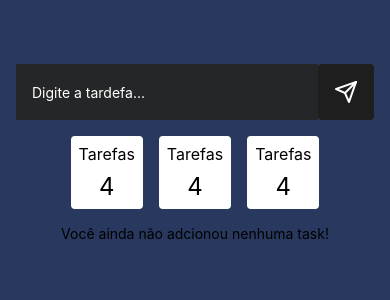
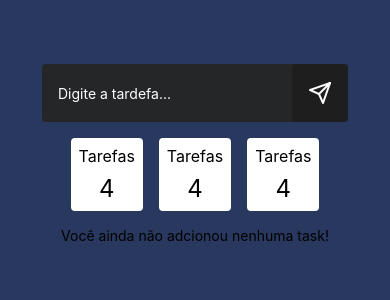
Before and after one commit to amaralmk2/residencia-tic-36, a React Native app: screen / in a window 390 px wide. Shown: the top 300 px of the page. Built offline with nearby package versions, Linux system fonts and the light colour scheme.

Commit message:
Criado funcao useState no projeto, incluido verificaçao se o campo de texto esta vazio, verificacao se a tarefa ja existe

```diff
--- a/App.tsx
+++ b/App.tsx
@@ -1,20 +1,50 @@
 import { StatusBar } from 'expo-status-bar';
 import { useEffect, useState } from 'react';
-import { FlatList, StyleSheet, Text, View } from 'react-native';
+import { FlatList, StyleSheet, Text, TextInput, TouchableOpacity, View } from 'react-native';
 import { Tasks } from './src/components/Tasks';
 import { CardNumber } from './src/components/CardNumber';
 import { InputAddTask } from './src/components/InputAddTask';
 import { Colors } from 'react-native/Libraries/NewAppScreen';
+import { Feather }  from '@expo/vector-icons';
 
 export default function App() {
 
-  const [Task, setTask] = useState<{description: string; checked: boolean}[]>([]);
+  const [tasks, setTask] = useState<{description: string; checked: boolean}[]>([]);
   const [taskText, setTaskText] = useState("");
+
+  function handleTaskAdd(){
+
+    if(taskText.length > 0){
+      console.log("Vazio!");
+    }
+
+    if(tasks.some((tasks)=> tasks.description === taskText)) {
+    console.log("Essa tarefa já existe!");
+    }
+
+    const newTask = {description: taskText, checked: false};
+    setTask([...tasks, newTask]);
+    setTaskText('');
+  }
 
   return (
     <View style={styles.container}>
+      <StatusBar style="auto" />
 
-      <InputAddTask/>
+      <View style={styles.InputContainer}>
+        <TextInput
+        style={styles.input}
+        placeholder='Digite a tardefa...'
+        placeholderTextColor="white"
+        keyboardType='default'
+        onChangeText={setTaskText}
+        value={taskText}
+        />
+        <TouchableOpacity style={styles.InputButton}>
+        <Feather name='send' size={24} color="white" />
+        </TouchableOpacity>
+        </View>
+
       <View style={{flexDirection: 'row', gap: 16}}>
         <CardNumber />
         <CardNumber />
@@ -24,7 +54,7 @@ export default function App() {
 
     <FlatList
 
-      data={Task}
+      data={tasks}
       keyExtractor={(item, index) => index.toString()}
       renderItem={
         ({item}) => (
@@ -35,17 +65,8 @@ export default function App() {
       ListEmptyComponent={() => (
 
         <View><Text >Você ainda não adcionou nenhuma task!</Text></View>
-      )}
-
-
-        />
-
-      <StatusBar style="auto" />
+      )}/>
     </View>
-
-
-
-
   );
 }
 
@@ -59,4 +80,29 @@ const styles = StyleSheet.create({
     paddingTop: 64,
     gap: 16,
   },
+
+  InputContainer:{
+
+    flexDirection: 'row',
+    borderRadius: 4,
+    backgroundColor: '#252627',
+
+  },
+
+  input: {
+
+    flex: 1,
+    padding: 16,
+    color: '#fff',
+
+  },
+
+  InputButton: {
+
+    backgroundColor: '#1E1E1E',
+    padding: 16,
+    borderRadius: 4,
+
+  }
+
 });
```
